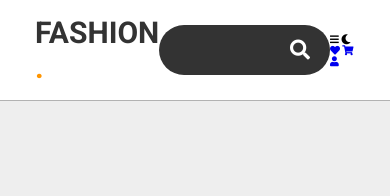
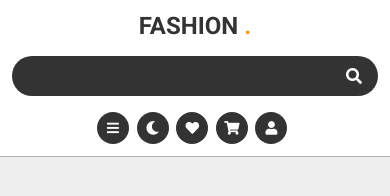
Before and after one commit to Clesio7844/fashion-website-javascript, a plain HTML site: page index.html in a window 390 px wide. Drawn offline with Linux system fonts and the light colour scheme.

Commit message:
finished the nav section

```diff
--- a/css/style.css
+++ b/css/style.css
@@ -90,3 +90,67 @@ header form label {
   color: var(--white-color);
   cursor: pointer;
 }
+
+header form label:hover {
+  color: var(--orange);
+}
+
+header .icons div,
+header .icons a {
+  height: 4rem;
+  width: 4rem;
+  font-size: 1.7rem;
+  line-height: 4rem;
+  background: var(--black-color);
+  color: var(--white-color);
+  text-align: center;
+  border-radius: 50%;
+  cursor: pointer;
+  margin-right: 0.7rem;
+}
+
+header .icons div:hover,
+header .icons a:hover {
+  background: var(--orange);
+  color: #fff;
+  transform: rotate(360deg);
+}
+
+header.active {
+  position: fixed;
+  top: 0;
+  left: 0;
+  z-index: 100;
+}
+
+/*media queries*/
+@media (max-width: 991px) {
+  html {
+    font-size: 55%;
+  }
+
+  header {
+    padding: 1.5rem;
+  }
+}
+
+@media (max-width: 768px) {
+  header {
+    flex-flow: column;
+  }
+
+  header form {
+    width: 100%;
+    margin: 2rem 0;
+  }
+
+  header.active {
+    transform: translateY(-12.5rem);
+  }
+}
+
+@media (max-width: 450px) {
+  html {
+    font-size: 50%;
+  }
+}
--- a/index.html
+++ b/index.html
@@ -31,6 +31,9 @@
       </div>
     </header>
     <!-- header section ends -->
+    <!-- navbar section start -->
+    <nav class="navbar"></nav>
+    <!-- navbar section end -->
 
     <script src="js/script.js"></script>
   </body>
--- a/js/script.js
+++ b/js/script.js
@@ -0,0 +1,7 @@
+window.scroll = () => {
+  if (window.onscrollY > 100) {
+    document.querySelector('header').classList.add('active');
+  } else {
+    document.querySelector('header').classList.remove('active');
+  }
+};
```
